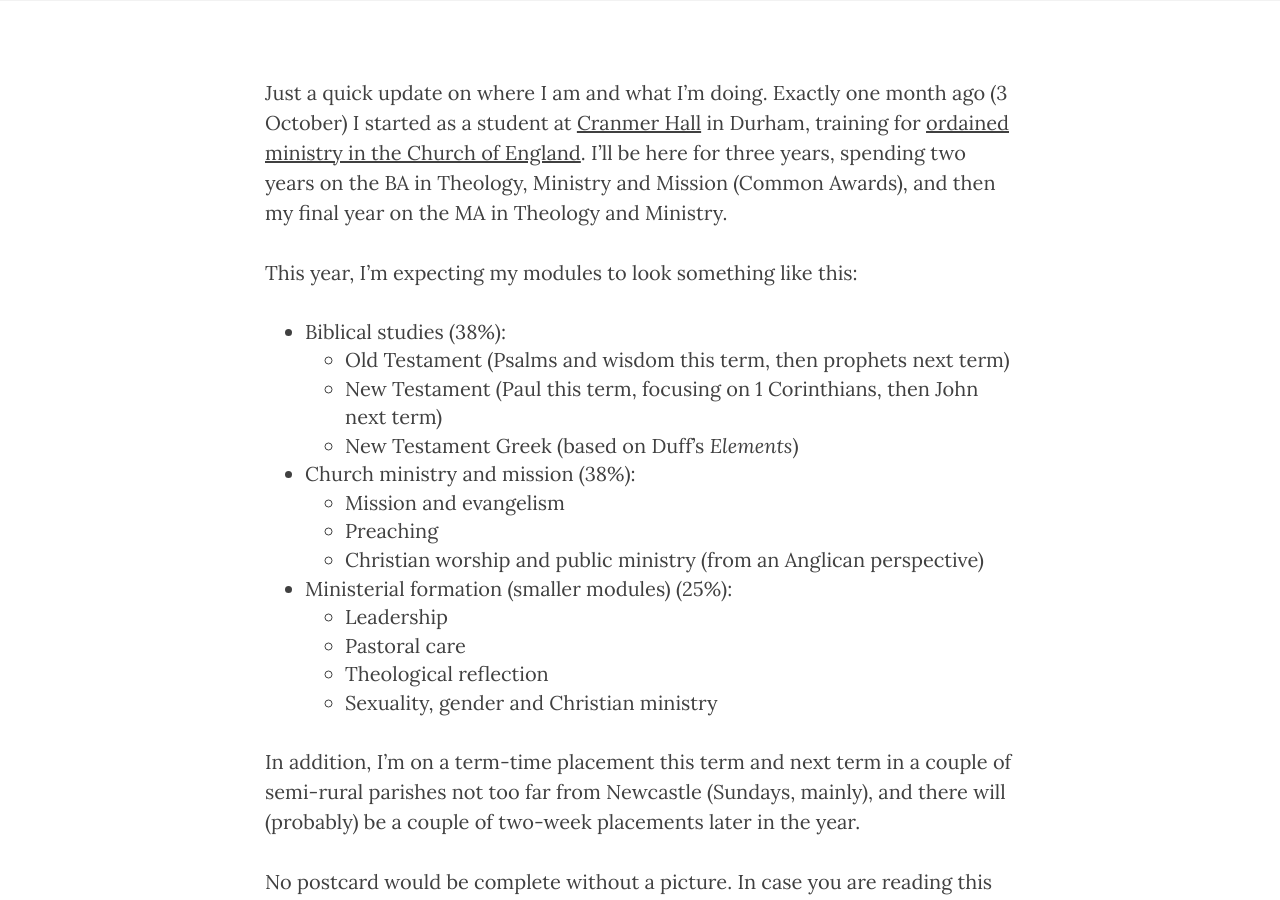
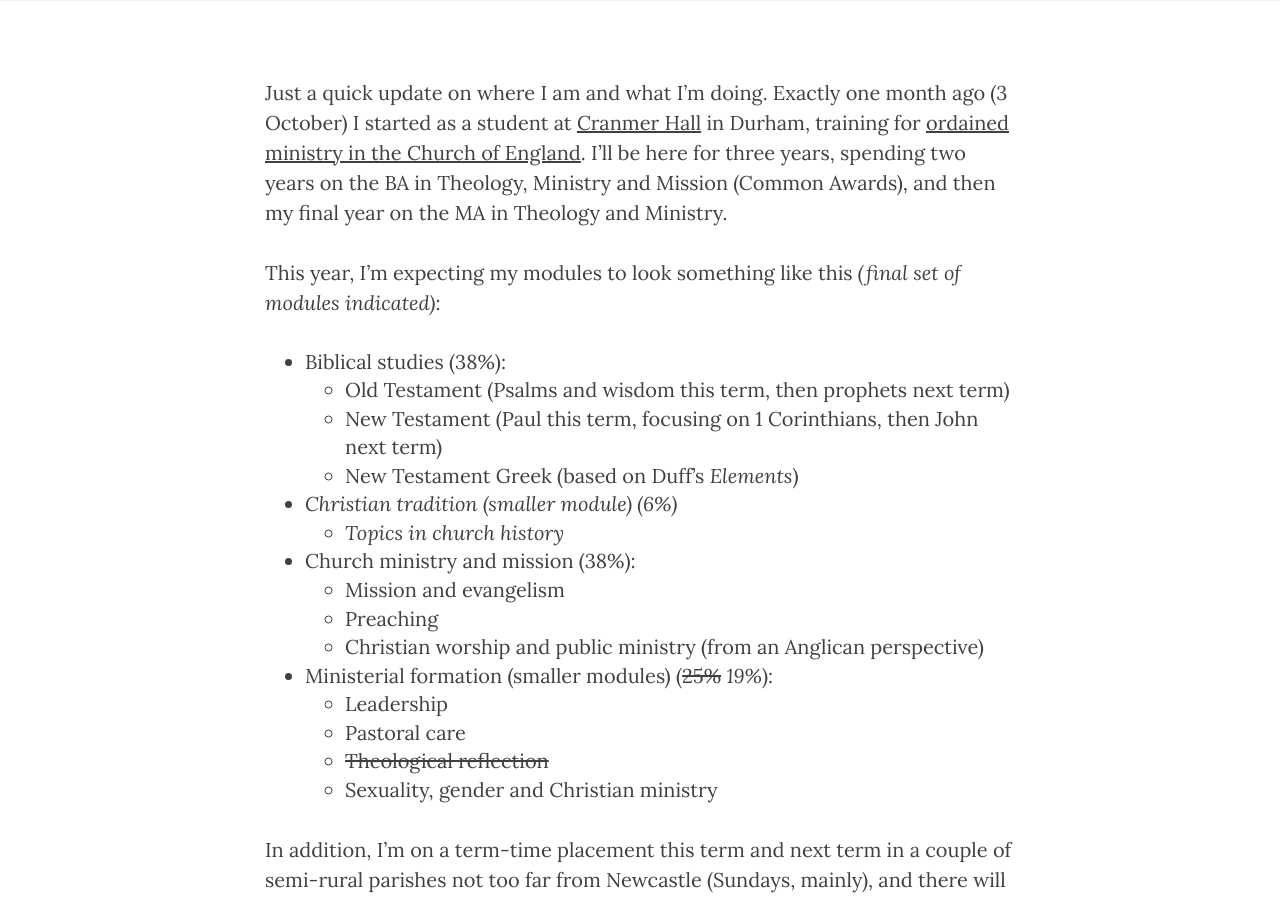
Before and after one commit to anthonyjsmith/anthonyjsmith.github.io, a Jekyll site: the page built from _posts/2016-11-03-postcard-from-durham.md, in a window 1280 px wide and 900 px high, scrolled down 415 px. Built offline with Jekyll 4.4.1, drawn with Linux system fonts in a browser that asks for light colours; nearby versions of some CDN libraries; comment, search, counter and statistics services are not loaded.

Commit message:
Update to show final set of modules

```diff
--- a/_posts/2016-11-03-postcard-from-durham.md
+++ b/_posts/2016-11-03-postcard-from-durham.md
@@ -9,20 +9,22 @@ date: 2016-11-03 13:23:34.661501000 +00:00
 ---
 Just a quick update on where I am and what I'm doing. Exactly one month ago (3 October) I started as a student at [Cranmer Hall](https://community.dur.ac.uk/cranmer.hall/) in Durham, training for [ordained ministry in the Church of England]({% post_url 2016-03-08-revving-up %}). I'll be here for three years, spending two years on the BA in Theology, Ministry and Mission (Common Awards), and then my final year on the MA in Theology and Ministry.
 
-This year, I'm expecting my modules to look something like this:
+This year, I'm expecting my modules to look something like this _(final set of modules indicated)_:
 
 * Biblical studies (38%):
   * Old Testament (Psalms and wisdom this term, then prophets next term)
   * New Testament (Paul this term, focusing on 1 Corinthians, then John next term)
   * New Testament Greek (based on Duff's _Elements_)
+* _Christian tradition (smaller module) (6%)_
+  * _Topics in church history_
 * Church ministry and mission (38%):
   * Mission and evangelism
   * Preaching
   * Christian worship and public ministry (from an Anglican perspective)
-* Ministerial formation (smaller modules) (25%):
+* Ministerial formation (smaller modules) (~~25%~~ _19%_):
   * Leadership
   * Pastoral care
-  * Theological reflection
+  * ~~Theological reflection~~
   * Sexuality, gender and Christian ministry
 
 In addition, I'm on a term-time placement this term and next term in a couple of semi-rural parishes not too far from Newcastle (Sundays, mainly), and there will (probably) be a couple of two-week placements later in the year.
```
